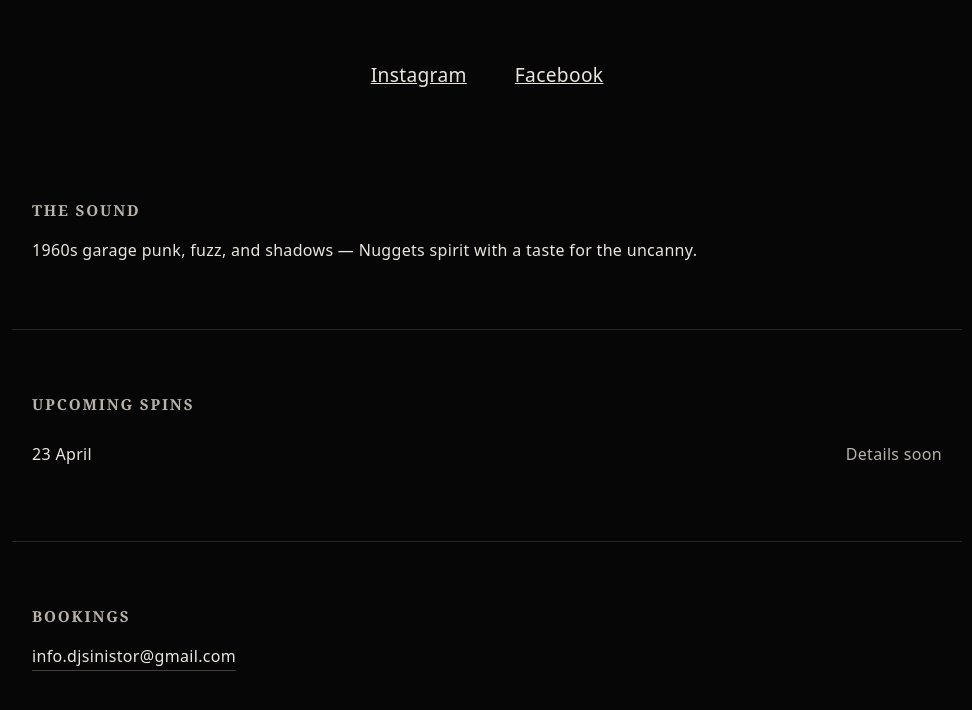
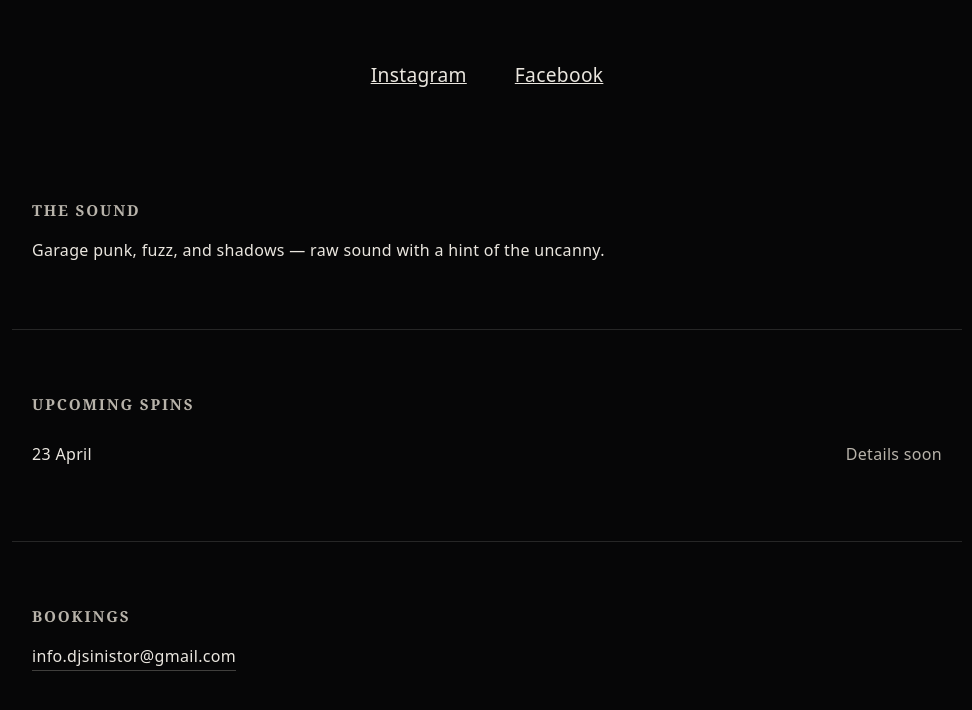
Before and after one commit to Gabriel-Nistor/djsinistor, a plain HTML site: page index.html in a window 1280 px wide. Shown: the part 774-1484 px from the top of the page, without its empty margins (153-1125 px from the left). Drawn offline with Linux system fonts and the light colour scheme.

Commit message:
description change

```diff
--- a/index.html
+++ b/index.html
@@ -8,7 +8,7 @@
         <title>DJ Sinistor | Dark Garage Rock, Fuzz & Horror Vinyl Sets</title>
         <meta name="description"
             content="DJ Sinistor spins raw garage rock, fuzz and dark vinyl selections. Shadowy sound, primitive rhythm and a taste for the uncanny.">
-
+        <meta name="keywords" content="DJ Sinistor, garage rock DJ, fuzz DJ, vinyl DJ, dark garage music">
         <!-- Favicon -->
         <!-- <link rel="icon" href="/assets/icons/favicon.svg" type="image/svg" /> -->
         <link rel="icon" href="/assets/icons/favicon.png" type="image/png" />
@@ -42,7 +42,7 @@
             <section class="section" id="sound">
                 <h2 class="section__title">The Sound</h2>
                 <p class="section__text">
-                    1960s garage punk, fuzz, and shadows — Nuggets spirit with a taste for the uncanny.
+                    Garage punk, fuzz, and shadows — raw sound with a hint of the uncanny.
                 </p>
             </section>
 
```
